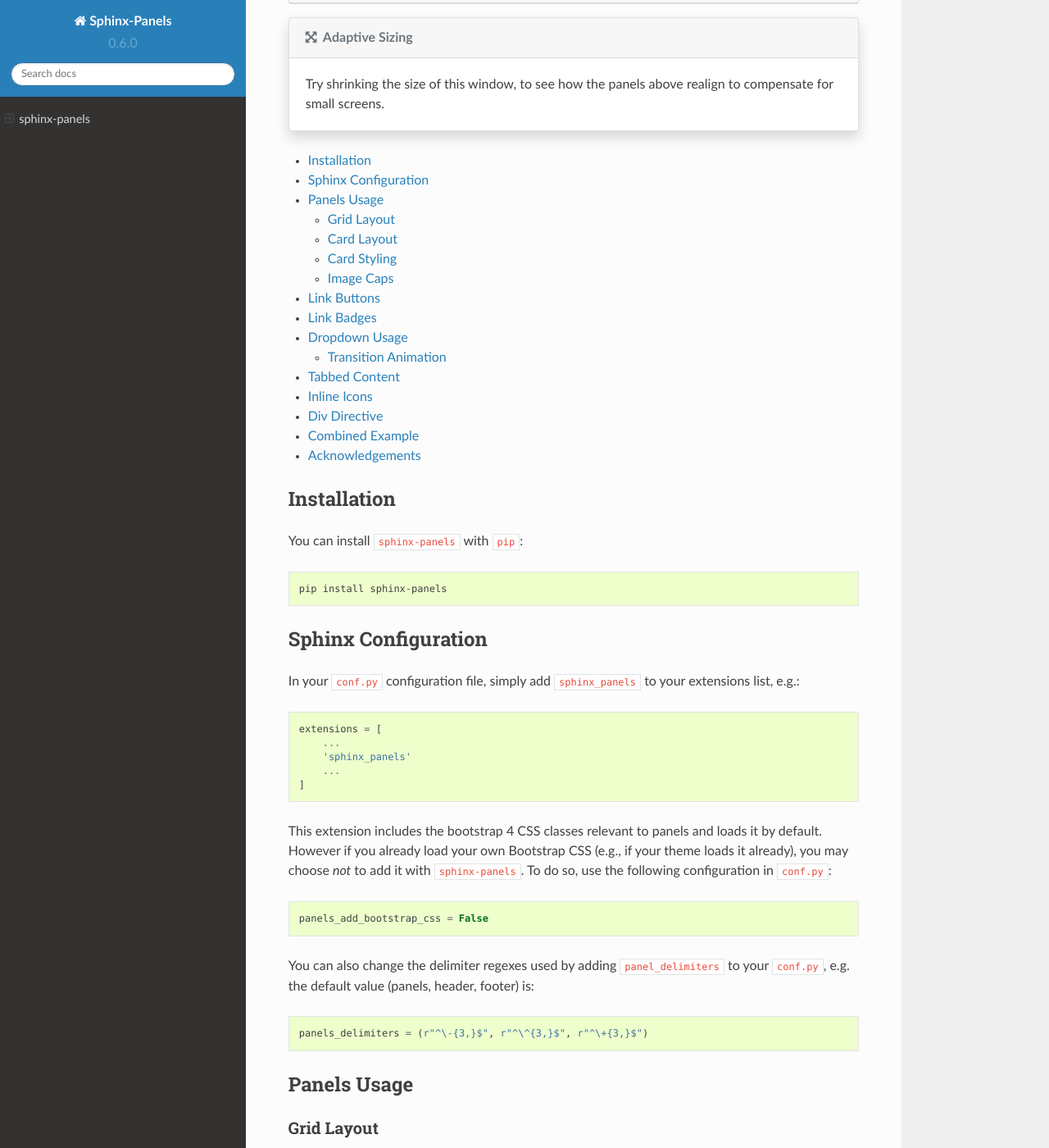
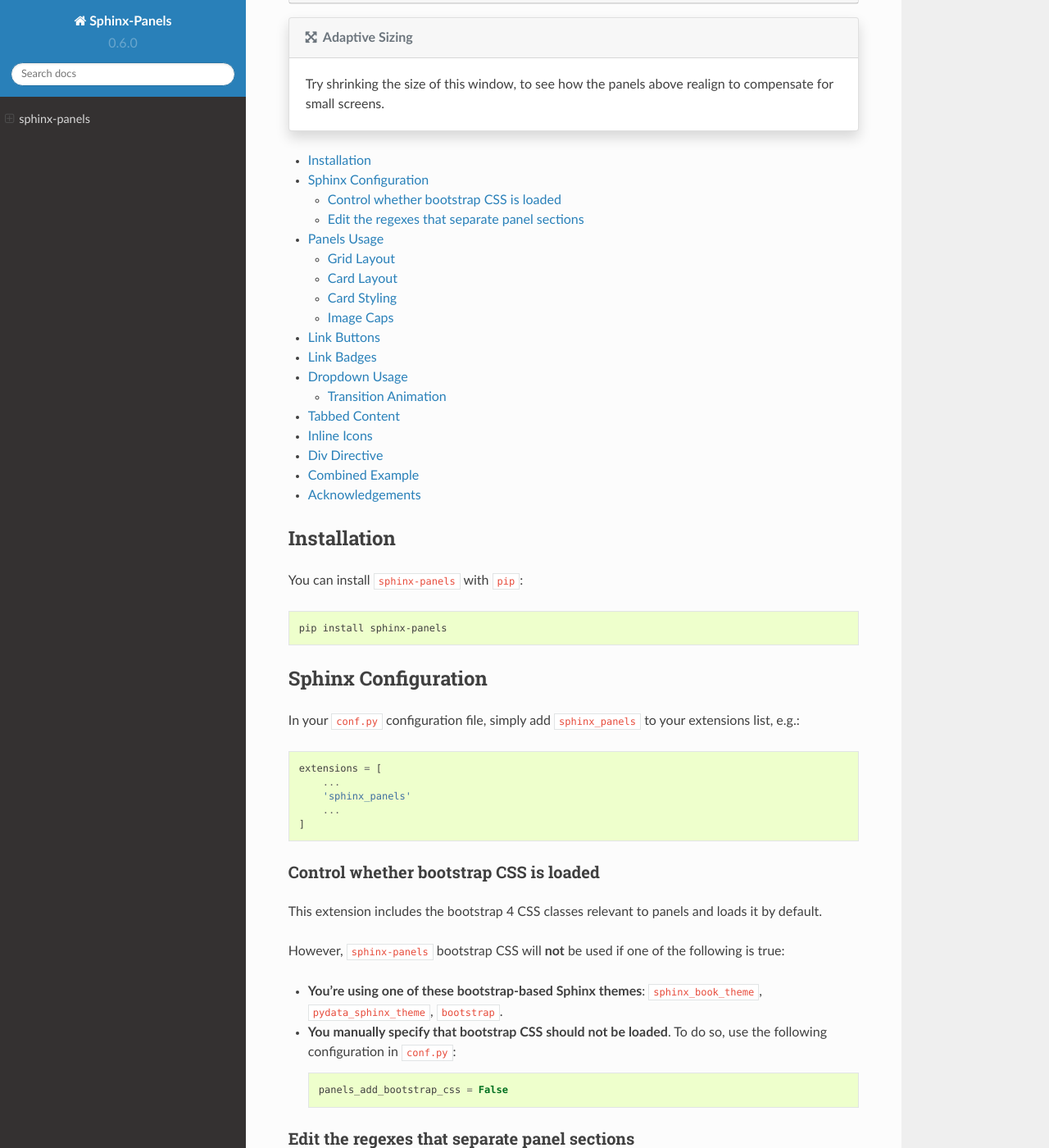
Before and after one commit to executablebooks/sphinx-panels, a Sphinx documentation site: the page built from docs/index.rst, in a window 1280 px wide and 1400 px high, scrolled down 1205 px. Shown: the whole window at 82% size. Built offline with Sphinx 7.4.7 and the Read the Docs theme 2.0.0, drawn with Linux system fonts in a browser that asks for light colours.

Commit message:
🔧 MAINT: adding check for bootstrap themes

```diff
--- a/docs/conf.py
+++ b/docs/conf.py
@@ -79,10 +79,8 @@
     ]
 elif theme_name == "pydata_sphinx_theme":
     html_theme = "pydata_sphinx_theme"
-    panels_add_bootstrap_css = False
 elif theme_name == "sphinx_book_theme":
     html_theme = "sphinx_book_theme"
-    panels_add_bootstrap_css = False
     html_theme_options = {
         "single_page": True,
     }
--- a/docs/index.rst
+++ b/docs/index.rst
@@ -140,13 +140,23 @@
         ...
     ]
 
+Control whether bootstrap CSS is loaded
+---------------------------------------
+
 This extension includes the bootstrap 4 CSS classes relevant to panels and loads it by default.
-However if you already load your own Bootstrap CSS (e.g., if your theme loads it already), you may choose *not* to add it with ``sphinx-panels``.
-To do so, use the following configuration in ``conf.py``:
 
-.. code-block:: python
+However, ``sphinx-panels`` bootstrap CSS will **not** be used if one of the following is true:
 
-   panels_add_bootstrap_css = False
+- **You're using one of these bootstrap-based Sphinx themes**: ``sphinx_book_theme``, ``pydata_sphinx_theme``, ``bootstrap``.
+- **You manually specify that bootstrap CSS should not be loaded**.
+  To do so, use the following configuration in ``conf.py``:
+
+  .. code-block:: python
+
+      panels_add_bootstrap_css = False
+
+Edit the regexes that separate panel sections
+---------------------------------------------
 
 You can also change the delimiter regexes used by adding ``panel_delimiters`` to your ``conf.py``,
 e.g. the default value (panels, header, footer) is:
```
Also changed, not shown: sphinx_panels/__init__.py (+8 -1 lines).
